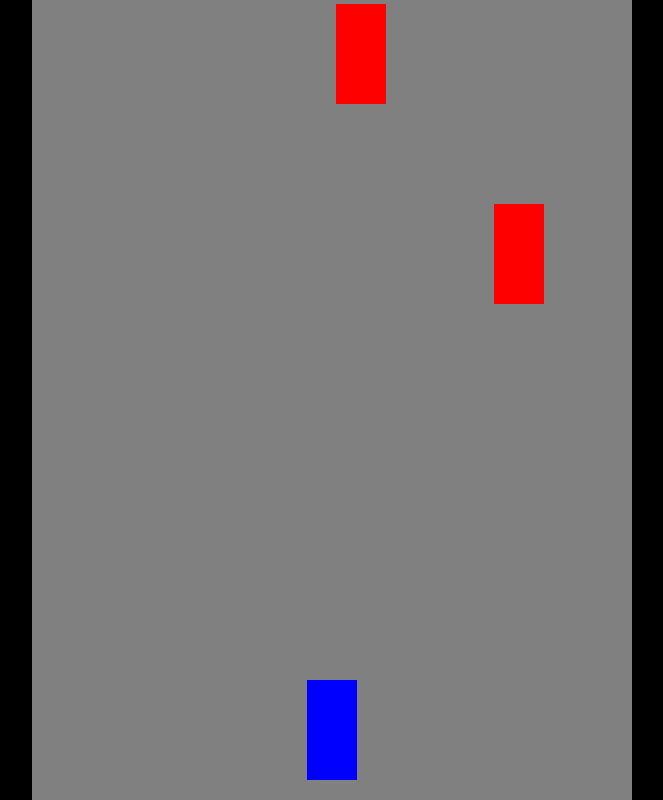
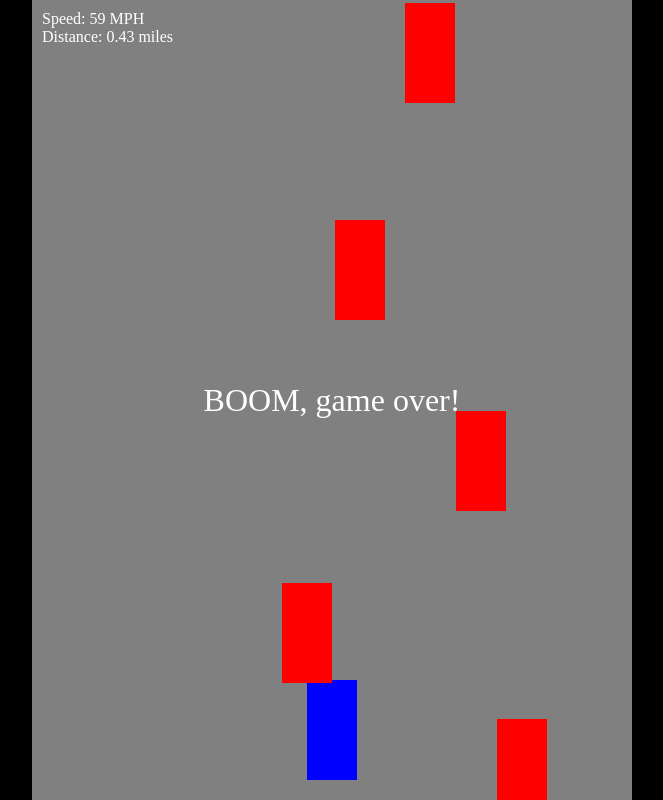
Before and after one commit to Levkap/driving, a plain HTML site: page index.html in a window 1280 px wide. Shown: the whole page, without its empty margins (308-971 px from the left). Drawn offline with Linux system fonts and the light colour scheme.

Commit message:
Update index.html

```diff
--- a/index.html
+++ b/index.html
@@ -12,22 +12,34 @@
             display: none; position: absolute; top: 50%; left: 50%; transform: translate(-50%, -50%);
             color: white; font-size: 2em; z-index: 1000;
         }
+        #infoPanel {
+            position: absolute; top: 0; left: 0; color: white; padding: 10px;
+        }
     </style>
 </head>
 <body>
 <div id="gameContainer">
     <div class="car"></div>
     <div id="gameOver">BOOM, game over!</div>
+    <div id="infoPanel">
+        Speed: <span id="speed">0</span> MPH<br>
+        Distance: <span id="distance">0.00</span> miles
+    </div>
 </div>
+
 <script>
     const gameContainer = document.getElementById('gameContainer');
     const car = document.querySelector('.car');
     const gameOverText = document.getElementById('gameOver');
+    const speedDisplay = document.getElementById('speed');
+    const distanceDisplay = document.getElementById('distance');
     let gameActive = true;
-    let obstacleSpeed = 2; // Initial speed of obstacles
-    let obstacleCreationInterval = 2000; // Initial obstacle creation interval
-    let speedIncreaseInterval = 5000; // Interval to increase speed
-    let speedIncreaseAmount = 4; // Amount to increase speed by
+    let obstacleSpeed = 4; // Initial speed of obstacles
+    let speedInMPH = 55; // Initial display speed
+    let distance = 0;
+    let speedIncreaseAmount = 0.15;
+    let lastObstacleCreationTime = 0;
+    let obstacleCreationInterval = 2000; // Initial interval in milliseconds
 
     document.addEventListener('keydown', moveCar);
     car.addEventListener('touchstart', (e) => {
@@ -57,8 +69,17 @@
         car.style.left = `${position}px`;
     }
 
+    function createObstacleIfNeeded() {
+        let currentTime = Date.now();
+        if (currentTime - lastObstacleCreationTime > obstacleCreationInterval) {
+            createObstacle();
+            lastObstacleCreationTime = currentTime;
+            // Adjust the obstacle creation interval based on the speed
+            obstacleCreationInterval = Math.max(500, 2000 - (speedInMPH * 50));
+        }
+    }
+
     function createObstacle() {
-        if (!gameActive) return;
         const obstacle = document.createElement('div');
         obstacle.classList.add('obstacle');
         obstacle.style.left = `${Math.floor(Math.random() * (gameContainer.offsetWidth - 50))}px`;
@@ -66,6 +87,7 @@
         gameContainer.appendChild(obstacle);
         moveElement(obstacle);
     }
+
 
     function moveElement(element) {
         let pos = -100;
@@ -94,21 +116,20 @@
         }
     }
 
+let gameLoop = setInterval(() => {
+        if (!gameActive) return;
+        speedInMPH += speedIncreaseAmount;
+        obstacleSpeed += speedIncreaseAmount;
+        speedDisplay.textContent = Math.round(speedInMPH);
+        distance += (speedInMPH / 3600); // Convert MPH to miles per second
+        distanceDisplay.textContent = distance.toFixed(2);
+        createObstacleIfNeeded();
+    }, 100);
+
     function gameOver() {
         gameOverText.style.display = "block";
-        clearInterval(obstacleCreationTimer);
-        clearInterval(speedIncreaseTimer);
+        clearInterval(gameLoop);
     }
-
-    let obstacleCreationTimer = setInterval(createObstacle, obstacleCreationInterval);
-
-    const speedIncreaseTimer = setInterval(() => {
-        obstacleSpeed += speedIncreaseAmount;
-        obstacleCreationInterval = Math.max(500, obstacleCreationInterval - 100 * (obstacleSpeed / 2));
-        clearInterval(obstacleCreationTimer);
-        obstacleCreationTimer = setInterval(createObstacle, obstacleCreationInterval);
-    }, speedIncreaseInterval);
-
 </script>
 </body>
 </html>
```
